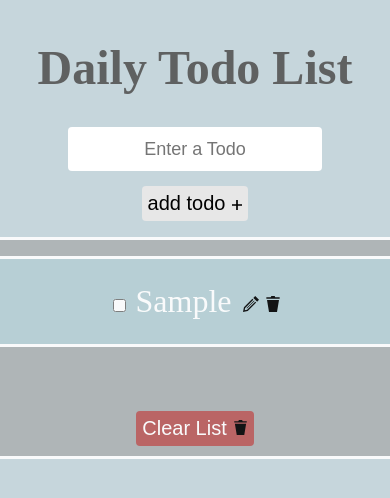
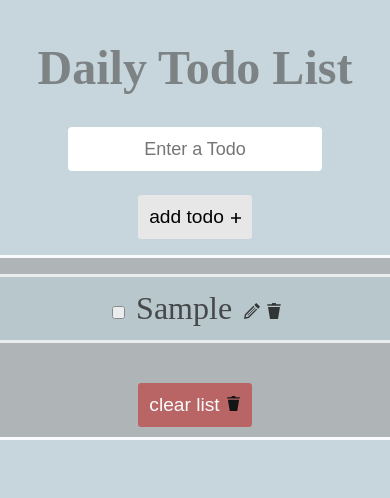
Before and after one commit to charlierdm/Daily-Todo-React, a React (Create React App) app: page / in a window 390 px wide. Both pictures are taken after typing "Sample" into the empty fields and a click on the button "add todo". Shown: the top 498 px of the page. Built offline with nearby package versions, Linux system fonts and the light colour scheme.

Commit message:
header max-width set to match gui plan and scale to mobile screens

```diff
--- a/src/App.css
+++ b/src/App.css
@@ -10,6 +10,9 @@ h1 {
   font-weight:bolder;
   font-size: 3rem;
   color: #585858ee;
+  text-align: center;
+  max-width: 20rem;
+  opacity: 70%;
 }
 
 input {
@@ -42,30 +45,37 @@ input:hover {
 .todo-item {
   border: solid white;
   border-radius: 0.5rem;
-  background-color: #b7d1d8ee;
+  background-color: #bbcdd3ee;
+  color: rgb(27, 27, 27);
   font-size: 2rem;
   margin: 1rem;
-  padding: 1.5rem;
+  padding: 0.8rem;
   width: 30rem;
   overflow-wrap: anywhere;
+  opacity: 80%;
 }
 
 .checkbox {
   background-color: rgb(222, 243, 242);
   border-style: none;
-  margin-right: 10px;
+  margin-right: 0.7rem;
+  padding: 0.7rem;
   cursor: pointer;
 }
 
 button {
-  border-radius: 4px;
+  border-radius: 0.2rem;
   border: none;
-  margin-top: 6%;
+  margin-top: 1.5rem;
   margin-inline: auto;
   display: block;
-  padding: 0.3em;
-  font-size: 20px;
+  padding: 0.7rem;
+  font-size: 1.2rem;
   cursor: pointer;
+}
+
+.pencil-bin {
+  display: inline;
 }
 
 .edit-svg {
--- a/src/TodoItem.js
+++ b/src/TodoItem.js
@@ -9,6 +9,7 @@ export const TodoItem = (props) => {
         defaultChecked={props.checkItem}
       />
       {props.item}
+      <div className="pencil-bin">
         <img
           className="edit-svg"
           src={process.env.PUBLIC_URL + "/edit.svg"}
@@ -26,5 +27,6 @@ export const TodoItem = (props) => {
           data-testid="delete"
         />
       </div>
+    </div>
   );
 };
--- a/src/TodoList.js
+++ b/src/TodoList.js
@@ -23,7 +23,7 @@ export const TodoList = ({
             />
           ))}
           <button className="button-clear" onClick={() => setTodoList([])}>
-            Clear List
+            clear list
             <img
               className="delete-svg"
               src={process.env.PUBLIC_URL + "/delete.svg"}
```
Lines whose indentation alone changed are shown as unchanged.
